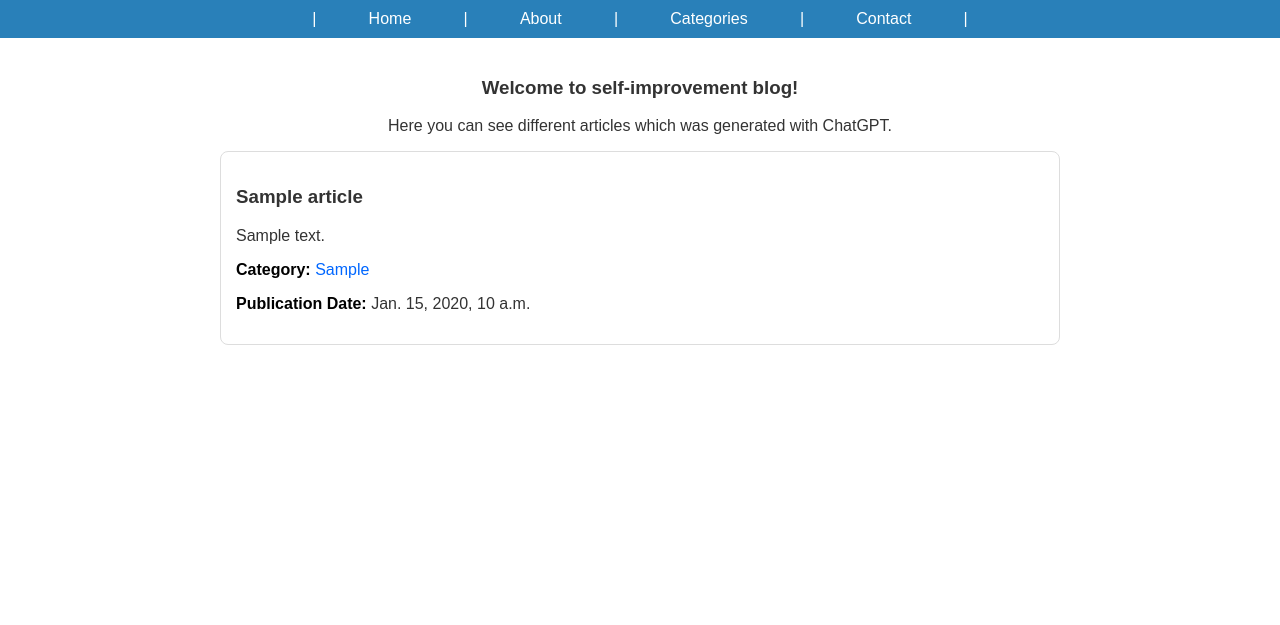
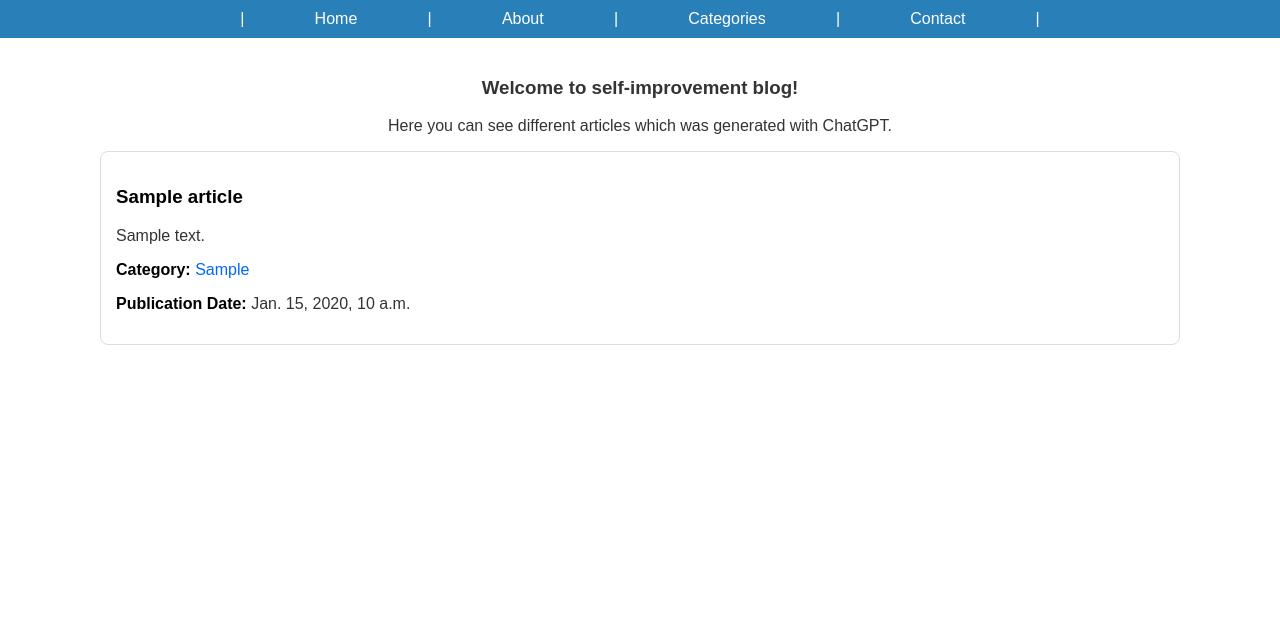
Before and after one commit to YodZ0/FP_Django, a Django app: page / in a window 1280 px wide. Shown: the part 100-725 px from the top of the page. Run offline with Django 4.2, Linux system fonts and the light colour scheme; tables that the repository leaves empty hold one stand-in row (Sample ...).

Commit message:
styles modified, added article and categories pages, covered by tests

```diff
--- a/blog/models.py
+++ b/blog/models.py
@@ -9,9 +9,10 @@ class Article(models.Model):
     category = models.CharField(max_length=255)
     pub_date = models.DateTimeField()
     # TODO
+    # category -> create new model -> ForeignKey -> drop-down list
+    # slug = ...
     # upd_date = models.DateTimeField(auto_now=True)
     # is_published = models.BooleanField()
-    # slug = ...
 
     def __str__(self):
         return f'{self.title}, {self.category}'
--- a/blog/static/styles/styles.css
+++ b/blog/static/styles/styles.css
@@ -14,18 +14,18 @@ header {
     color: #fff;
 }
 .navigation {
-    padding-left: 250px;
-    padding-right: 250px;
+    padding-left: 10em;
+    padding-right: 10em;
     display: flex;
     justify-content: space-between;
 }
 
-a {
+.navigation a {
     color: #fff;
     text-decoration: none;
 }
 
-a:hover {
+.navigation a:hover {
     color: #34495e;
 }
 
@@ -74,8 +74,27 @@ footer {
     background-color: #f5f5f5;
 }
 
-.article-category {
+a.article-link {
+    color: #000;
+    text-decoration: none;
+}
+
+a.article-link:hover {
     color: #0167FF;
+}
+
+a.category-link {
+    color: #0167FF;
+    text-decoration: none;
+}
+
+a.category-link:hover {
+    color: #5000FF;
+}
+
+a.header-link {
+    color: #fff;
+    text-decoration: none;
 }
 
 strong {
@@ -83,7 +102,7 @@ strong {
 }
 
 .content {
-    padding-left: 200px;
-    padding-right: 200px;
-    padding-bottom: 20px;
+    padding-left: 5em;
+    padding-right: 5em;
+    padding-bottom: 1em;
 }
--- a/blog/templates/home_page.html
+++ b/blog/templates/home_page.html
@@ -1,15 +1,22 @@
 {% extends 'base.html' %}
 
 {% block title %} Solo-leveling with ChatGPT {% endblock %}
+
+{% block content-header %}
+    <div class="content-header">
+        <h3>Welcome to self-improvement blog!</h3>
+        <p>Here you can see different articles which was generated with ChatGPT.</p>
+    </div>
+{% endblock %}
 
 {% block content %}
     <div class="container">
         <div class="articles-list">
             {% for article in articles %}
                 <div class="article">
-                    <h3 class="article-title">{{article.title}}</h3>
+                    <h3 class="article-title"><a class="article-link" href="/category/{{article.pk}}">{{article.title}}</a></h3>
                     <p class="article-summary">{{article.summary}}</p>
-                    <p class="article-category"><strong>Category: </strong>{{article.category}}</p>
+                    <p class="article-category"><strong>Category: </strong><a class="category-link" href="/category">{{article.category}}</a></p>
                     <p class="article-pubdate"><strong>Publication Date: </strong>{{article.pub_date}}</p>
                 </div>
             {% endfor %}
--- a/blog/urls.py
+++ b/blog/urls.py
@@ -5,5 +5,7 @@ urlpatterns = [
     path('', views.home_page),
     # path('about/', views.about_page),
     # path('categories/', views.categories_page),
+    # path('category/', views.category_page),
     # path('contact/', views.contact_page),
+    path('category/<int:article_id>', views.article_page),
 ]
--- a/blog/views.py
+++ b/blog/views.py
@@ -11,3 +11,26 @@ def home_page(request):
                   template_name='home_page.html',
                   context=context,
                   )
+
+
+def article_page(request, article_id):
+    article = Article.objects.get(pk=article_id)
+    context = {'article': article}
+    return render(request=request,
+                  template_name='article_page.html',
+                  context=context,
+                  )
+
+
+def category_page(request):
+    pass
+
+
+# def categories_page(request):
+#     articles = Article.objects.all()
+#     articles = articles[::-1]
+#     context = {'articles': articles}
+#     return render(request=request,
+#                   template_name='categories.html',
+#                   context=context,
+#                   )
```
Also changed, not shown: blog/templates/article_page.html (added, +14 -0 lines), blog/templates/base.html (+7 -10 lines), blog/templates/categories.html (added, +15 -0 lines), blog/tests.py (+25 -1 lines), functional_tests.py (+26 -5 lines).
